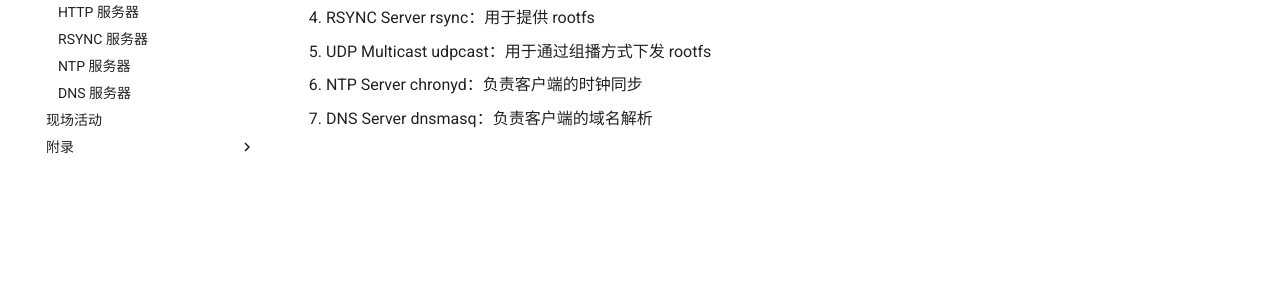
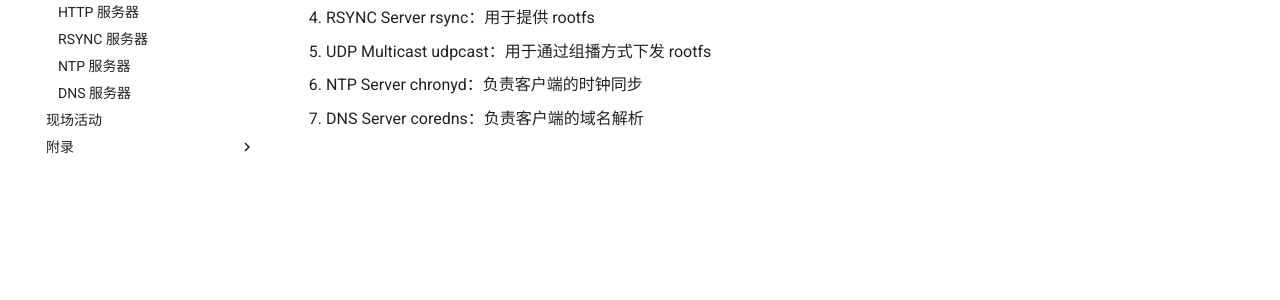
Before and after one commit to thupxe/thupxe-doc, an MkDocs documentation site: the page built from docs/server/overview.md, in a window 1280 px wide. Shown: the part 368-668 px from the top of the page. Built offline with MkDocs 1.6.1 and Material for MkDocs 9.7.7, drawn with Linux system fonts in a browser that asks for light colours; comment, search, counter and statistics services are not loaded.

Commit message:
dnsmasq -> coredns

```diff
--- a/docs/server/overview.md
+++ b/docs/server/overview.md
@@ -10,4 +10,4 @@
 4. RSYNC Server rsync：用于提供 rootfs
 5. UDP Multicast udpcast：用于通过组播方式下发 rootfs
 6. NTP Server chronyd：负责客户端的时钟同步
-7. DNS Server dnsmasq：负责客户端的域名解析
+7. DNS Server coredns：负责客户端的域名解析
```
